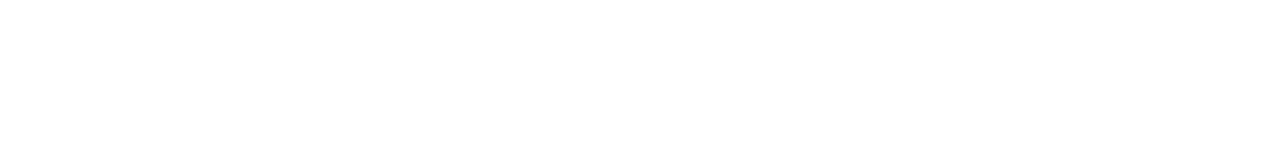
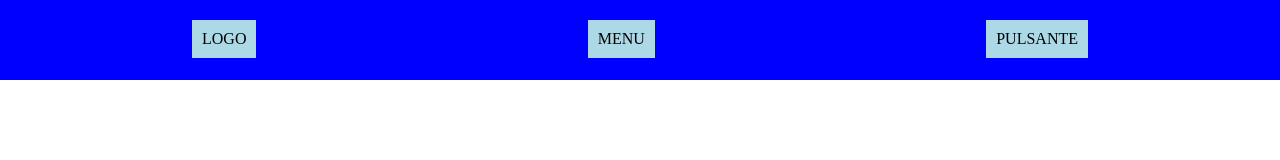
Before and after one commit to saracassandra7/htmlcss-struttura-discord, a plain HTML site: page index.html in a window 1280 px wide. Drawn offline with Linux system fonts and the light colour scheme.

Commit message:
added header

```diff
--- a/css/style.css
+++ b/css/style.css
@@ -3,3 +3,21 @@
   padding: 0;
   box-sizing: border-box;
 }
+
+header{
+  background-color: blue;
+  height: 80px; /*da togliere*/
+}
+
+header .container{
+  width: 70%;
+  margin: 0 auto;
+  display: flex;
+  justify-content: space-between;
+}
+
+header .container span{
+  background-color: lightblue;
+  padding: 10px;
+  margin: 20px 0;
+}
--- a/index.html
+++ b/index.html
@@ -10,6 +10,13 @@
   <title>Struttura Discord</title>
 </head>
 <body>
+  <header>
+    <div class="container">
+      <span>LOGO</span>
+      <span>MENU</span>
+      <span>PULSANTE</span>
+    </div>
+  </header>
 
 
 </body>
```
